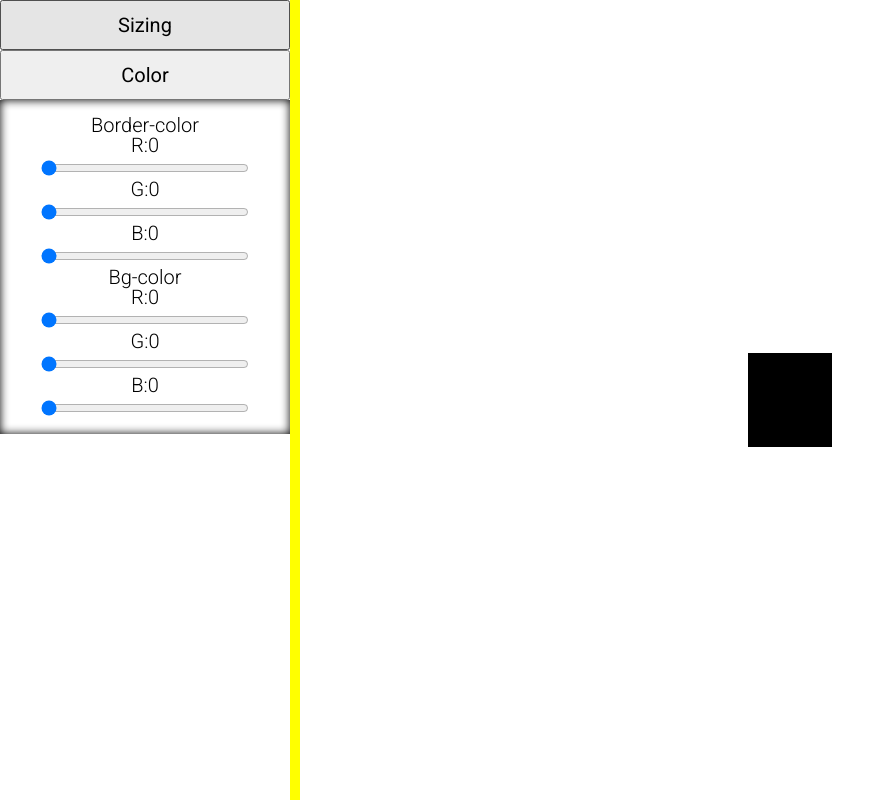
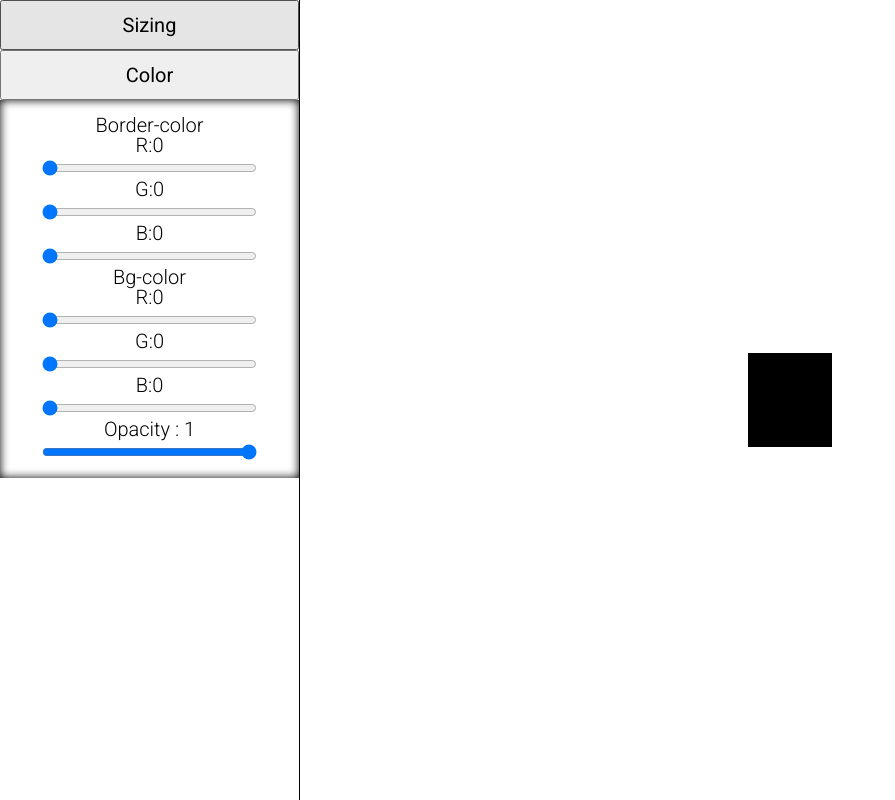
Before and after one commit to amerre/Css_helper, a Vue app: page / in a window 1280 px wide. Shown: the whole page, without its empty margins (0-895 px from the left). Built offline with nearby package versions, Linux system fonts and the light colour scheme.

Commit message:
:construction: Commenting code. Added Opacity

```diff
--- a/src/assets/styles/sidebar.scss
+++ b/src/assets/styles/sidebar.scss
@@ -1,5 +1,5 @@
 .sidebar {
-  border-right: 10px solid yellow;
+  border-right: 1px solid black;
   .rules {
     text-align: center;
     input {
--- a/src/components/Content.vue
+++ b/src/components/Content.vue
@@ -2,7 +2,7 @@
   <div class="content">
     <div
       class="box"
-      :style="{ width: width + 'px', height: height + 'px', border: border + borderrgb, backgroundColor: bgrgb }"
+      :style="{ width: width + 'px', height: height + 'px', border: border + borderrgb, backgroundColor: bgrgb, opacity: opacity }"
     ></div>
   </div>
 </template>
@@ -40,6 +40,9 @@ export default {
         this.$store.state.bgcolor.b +
         ")"
       );
+    },
+    opacity() {
+      return this.$store.state.opacity;
     }
   }
 };
--- a/src/components/rules/Color.vue
+++ b/src/components/rules/Color.vue
@@ -20,6 +20,9 @@
         <input type="range" min="0" max="255" v-model="bggcolor">
         <h1>B:{{ bgbcolor }}</h1>
         <input type="range" min="0" max="255" v-model="bgbcolor">
+
+        <h1>Opacity : {{ opacity }}</h1>
+        <input type="range" min="0" max="1" v-model="opacity" step="0.1">
       </div>
     </div>
   </div>
@@ -80,6 +83,14 @@ export default {
       set(value) {
         this.$store.commit("BGBCOLOR_COMMIT", value);
       }
+    },
+    opacity: {
+      get() {
+        return this.$store.state.opacity;
+      },
+      set(value) {
+        this.$store.commit("OPACITY_COMMIT", value);
+      }
     }
   }
 };
--- a/src/store.js
+++ b/src/store.js
@@ -17,35 +17,49 @@ export default new Vuex.Store({
       r: 0,
       g: 0,
       b: 0
-    }
+    },
+    opacity: 1
   },
   mutations: {
+    // WIDTH
     WIDTH_COMMIT(state, payload) {
       state.width = payload;
     },
+    // HEIGHT
     HEIGHT_COMMIT(state, payload) {
       state.height = payload;
     },
+    // BORDER
     BORDER_COMMIT(state, payload) {
       state.border = payload;
     },
+    // BORDER COLOR - R
     BORDERRCOLOR_COMMIT(state, payload) {
       state.bordercolor.r = payload;
     },
+    // BORDER COLOR - G
     BORDERGCOLOR_COMMIT(state, payload) {
       state.bordercolor.g = payload;
     },
+    // BORDER COLOR - B
     BORDERBCOLOR_COMMIT(state, payload) {
       state.bordercolor.b = payload;
     },
+    // BACKGROUND COLOR - R
     BGRCOLOR_COMMIT(state, payload) {
       state.bgcolor.r = payload;
     },
+    // BACKGROUND COLOR - G
     BGGCOLOR_COMMIT(state, payload) {
       state.bgcolor.g = payload;
     },
+    // BACKGROUND COLOR - B
     BGBCOLOR_COMMIT(state, payload) {
       state.bgcolor.b = payload;
+    },
+    // OPACITY
+    OPACITY_COMMIT(state, payload) {
+      state.opacity = payload;
     }
   },
   actions: {}
```
Also changed, not shown: src/components/Sidebar.vue (line endings or trailing spaces).
